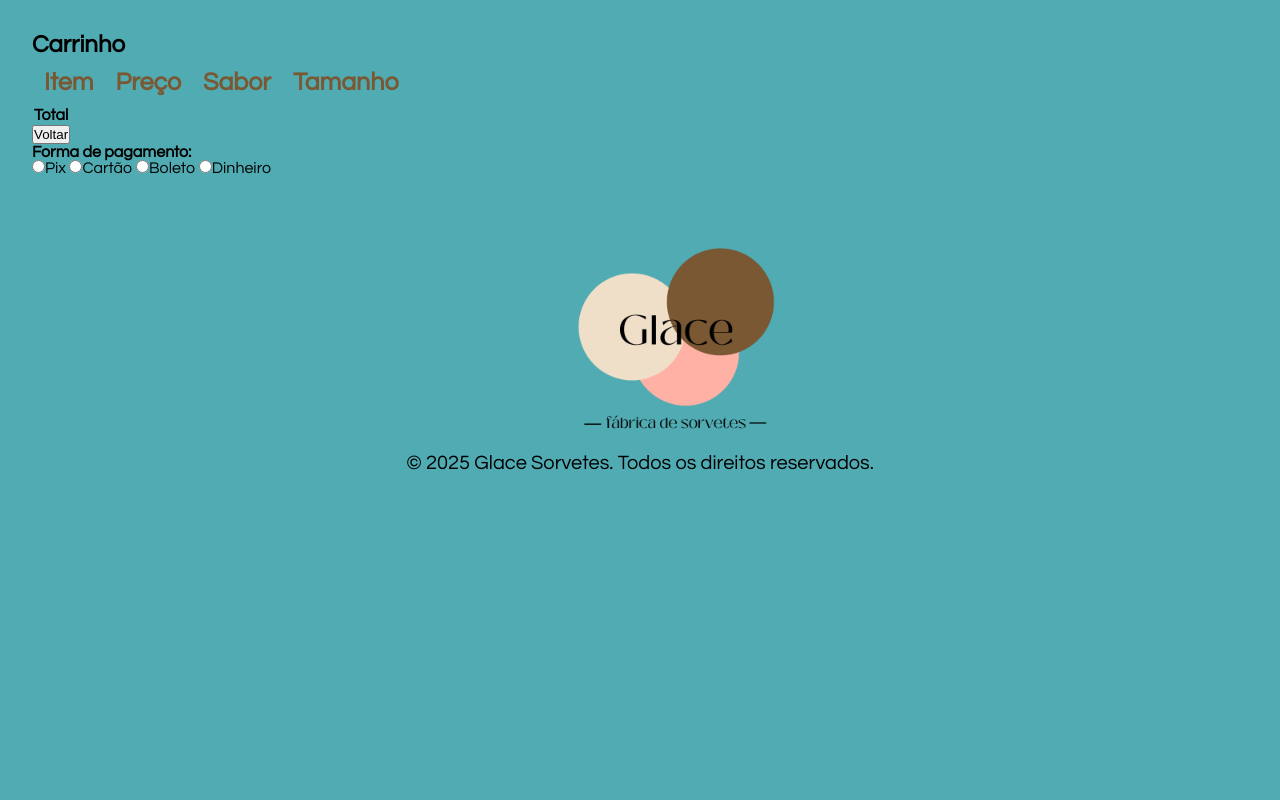
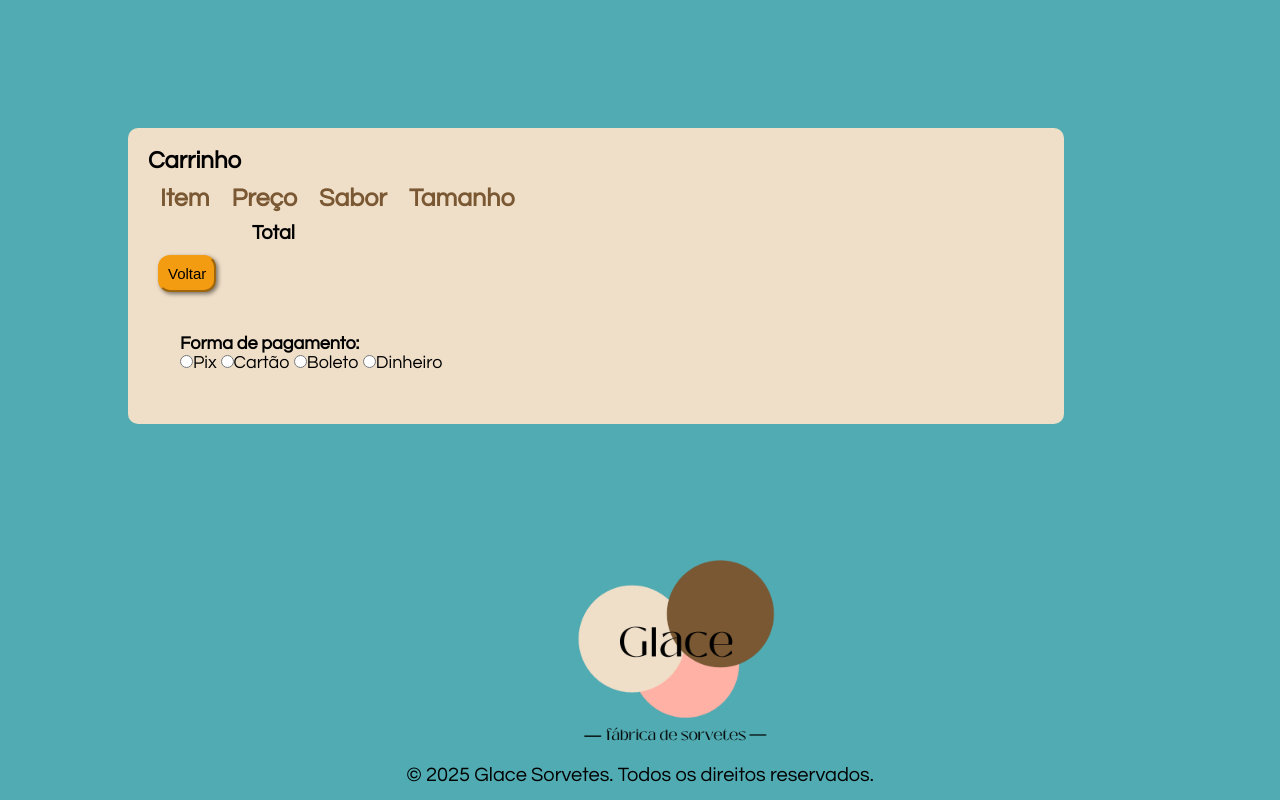
Before and after one commit to Marquesaura/pwa-sorveteria, a plain HTML site: page final.html in a window 1280 px wide. Both pictures are taken after a click on the button "Finalizar compra". Drawn offline with Linux system fonts and the light colour scheme.

Commit message:
final certo

```diff
--- a/script.js
+++ b/script.js
@@ -76,7 +76,7 @@ if ('serviceWorker' in navigator) {
     });
 }
 function popUpPag() {
-  const largura = 600;
+  const largura = 800;
   const altura = 700;
   const esquerda = (screen.width - largura) / 2;
   const topo = (screen.height - altura) / 2;
--- a/style.css
+++ b/style.css
@@ -273,6 +273,41 @@ thead th{
 #valorTotal{
     padding-bottom: -30px;
 
+}
+
+/*final.html*/
+#carrinho-final {
+    width: 70%;
+    background-color: #f0dfc8;
+    border-radius: 10px;
+    align-items: center;
+    padding: 20px;
+    margin: 10%;
+}
+#carrinho-final td{
+    padding-left: 25px;
+    padding-right: 25px;
+    font-size: 20px;
+    text-align: center;
+    align-items: center;
+}
+#carrinho-final button{
+    border-radius: 12px;
+    background-color: #f39c12;
+    font-size: 15px;
+    padding: 8px;
+    margin: 10px;
+    border-color: #f39c12;
+    cursor: pointer;
+    box-shadow: 2px 2px 4px rgba(0, 0, 0, 0.5);
+}
+#pagamentos-final{
+    display: none;
+    font-size: 18px;
+    padding: 2rem;
+}
+#pagamentos-final input {
+    padding: 20px;
 }
 
 
```
